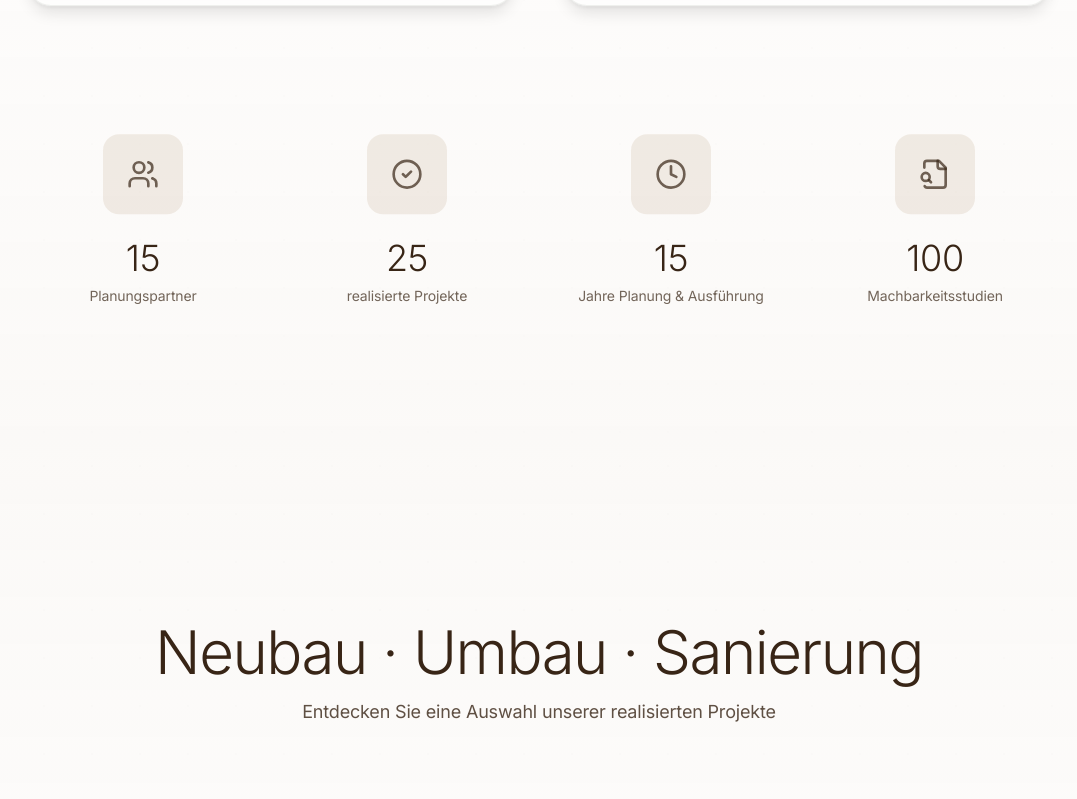
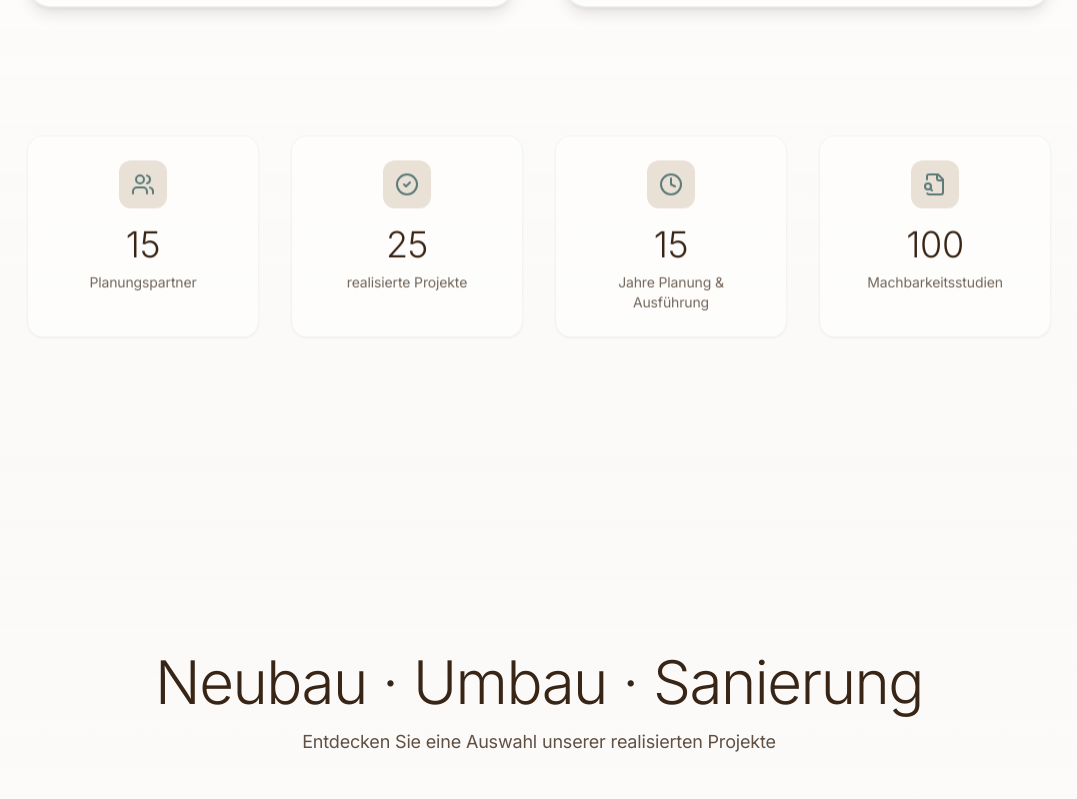
Before and after one commit to KonradBi/Richard, a Next.js app: page / in a window 1280 px wide. Shown: the part 1641-2440 px from the top of the page, without its empty margins (101-1178 px from the left). Built offline with nearby package versions, Linux system fonts and the light colour scheme.

Commit message:
Verkleinerung des Hero-Bildes um 20% und Implementierung einer Hochzähl-Animation für die Metriken

```diff
--- a/src/components/sections/hero.tsx
+++ b/src/components/sections/hero.tsx
@@ -125,7 +125,7 @@ export function Hero() {
 
               {/* Architect Image */}
               <motion.div
-                className="relative w-full h-full rounded-2xl overflow-hidden"
+                className="relative w-[80%] h-[80%] mx-auto rounded-2xl overflow-hidden"
                 style={{ scale }}
               >
                 <Image
--- a/src/components/sections/services.tsx
+++ b/src/components/sections/services.tsx
@@ -102,6 +102,49 @@ const numberVariants = {
       delay: custom * 0.1 + 0.4
     }
   })
+}
+
+// Komponente für animierte Zahlen, die hochzählen
+function CountUp({ end, duration = 1.5, delay = 0 }) {
+  const [count, setCount] = useState(0);
+  const nodeRef = useRef(null);
+  const isInView = useInView(nodeRef, { once: true, amount: 0.3 });
+
+  useEffect(() => {
+    if (!isInView) return;
+
+    let startTime: number;
+    let animationFrame: number;
+    const endValue = parseInt(end);
+
+    const updateCount = (timestamp: number) => {
+      if (!startTime) startTime = timestamp;
+      const progress = Math.min((timestamp - startTime) / (duration * 1000), 1);
+
+      // Easing-Funktion für natürlichere Animation
+      const easedProgress = progress === 1 ? 1 : 1 - Math.pow(2, -10 * progress);
+
+      setCount(Math.floor(easedProgress * endValue));
+
+      if (progress < 1) {
+        animationFrame = requestAnimationFrame(updateCount);
+      }
+    };
+
+    // Verzögerung vor Start der Animation
+    const timer = setTimeout(() => {
+      animationFrame = requestAnimationFrame(updateCount);
+    }, delay * 1000);
+
+    return () => {
+      clearTimeout(timer);
+      if (animationFrame) {
+        cancelAnimationFrame(animationFrame);
+      }
+    };
+  }, [isInView, end, duration, delay]);
+
+  return <span ref={nodeRef}>{count}</span>;
 }
 
 // Fixed Typewriter animation component
@@ -248,37 +291,33 @@ export function Services() {
               animate={isStatsInView ? "visible" : "hidden"}
               className="mt-32 mb-16"
             >
-              <div className="grid grid-cols-2 md:grid-cols-4 gap-x-8 gap-y-16">
+              <div className="grid grid-cols-2 md:grid-cols-4 gap-8">
                 {stats.map((stat, index) => (
                   <motion.div
                     key={stat.label}
                     variants={itemVariants}
-                    custom={index}
-                    className="flex flex-col items-center"
+                    className="relative bg-white/50 backdrop-blur-sm rounded-2xl p-6 text-center shadow-sm border border-nature-sage/10 group"
                   >
-                    {/* Icon Container */}
                     <motion.div
                       variants={iconVariants}
                       whileHover="hover"
-                      className="mb-6 w-20 h-20 rounded-2xl bg-nature-sand/30 flex items-center justify-center"
+                      className="mx-auto mb-4 w-12 h-12 rounded-xl bg-nature-sand/50 flex items-center justify-center"
                     >
-                      <stat.Icon className="w-8 h-8 text-nature-darkBrown/70" />
+                      <stat.Icon className="h-6 w-6 text-nature-teal group-hover:text-nature-warmBrown transition-colors duration-300" />
                     </motion.div>
 
-                    {/* Number with counting animation */}
                     <motion.p
                       variants={numberVariants}
                       custom={index}
                       className="text-4xl font-light text-nature-darkBrown mb-2"
                     >
-                      {stat.value}
+                      <CountUp end={stat.value} delay={0.2 + index * 0.1} duration={1.2} />
                     </motion.p>
 
-                    {/* Label */}
                     <motion.p
                       variants={numberVariants}
-                      custom={index + 1}
-                      className="text-sm text-nature-darkBrown/70 text-center"
+                      custom={index + 0.5}
+                      className="text-sm text-nature-darkBrown/70"
                     >
                       {stat.label}
                     </motion.p>
```
